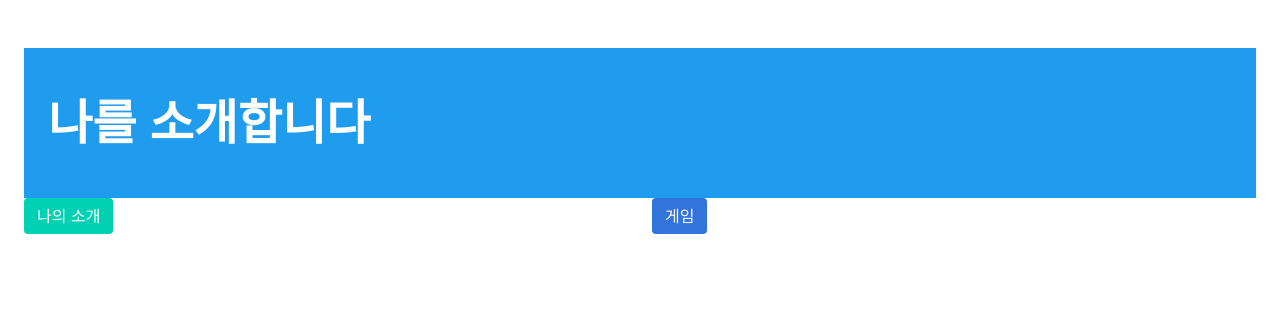
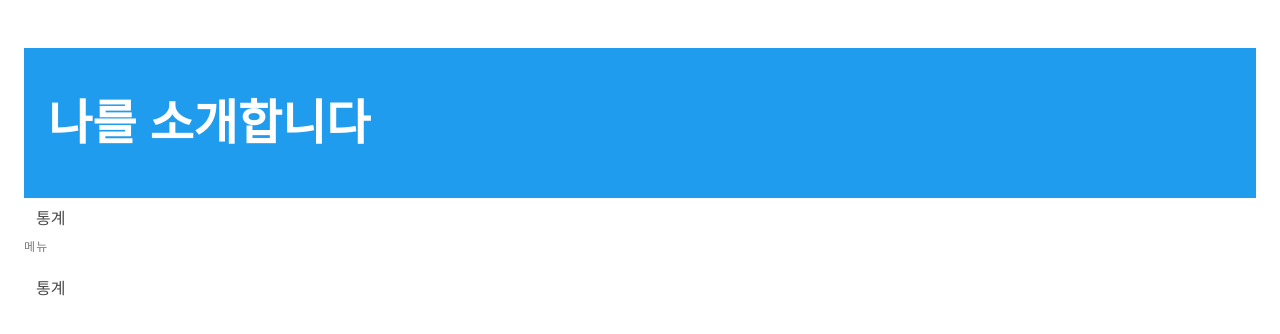
Before and after one commit to yjoh9302/NyoNyu, a Nuxt app: page / in a window 1280 px wide. Shown: the top 334 px of the page. Built offline with nearby package versions, Linux system fonts and the light colour scheme.

Commit message:
menu test

```diff
--- a/pages/index.vue
+++ b/pages/index.vue
@@ -5,16 +5,18 @@
 
           <h1 class="title is-1">나를 소개합니다</h1>
 
-
       </div>
     </div>
-    <div class="columns">
-            <div class="column">
-              <button class="button is-primary">나의 소개</button>
-            </div>
-            <div class="column">
-              <button class="button is-link">게임</button>
-            </div>
-          </div>
+
+    <nuxt-link to ="/stat" class = "navbar-item">통계</nuxt-link>
+
+    <aside class="menu is-active">
+      <p class="menu-label">
+        메뉴
+      </p>
+      <ul class="menu-list">
+        <li> <nuxt-link to ="/stat" class = "navbar-item">통계</nuxt-link></li>
+      </ul>
+    </aside>
   </section>
 </template>
```
Also changed, not shown: 1 other file (tests, documents, lock files or other folders).
